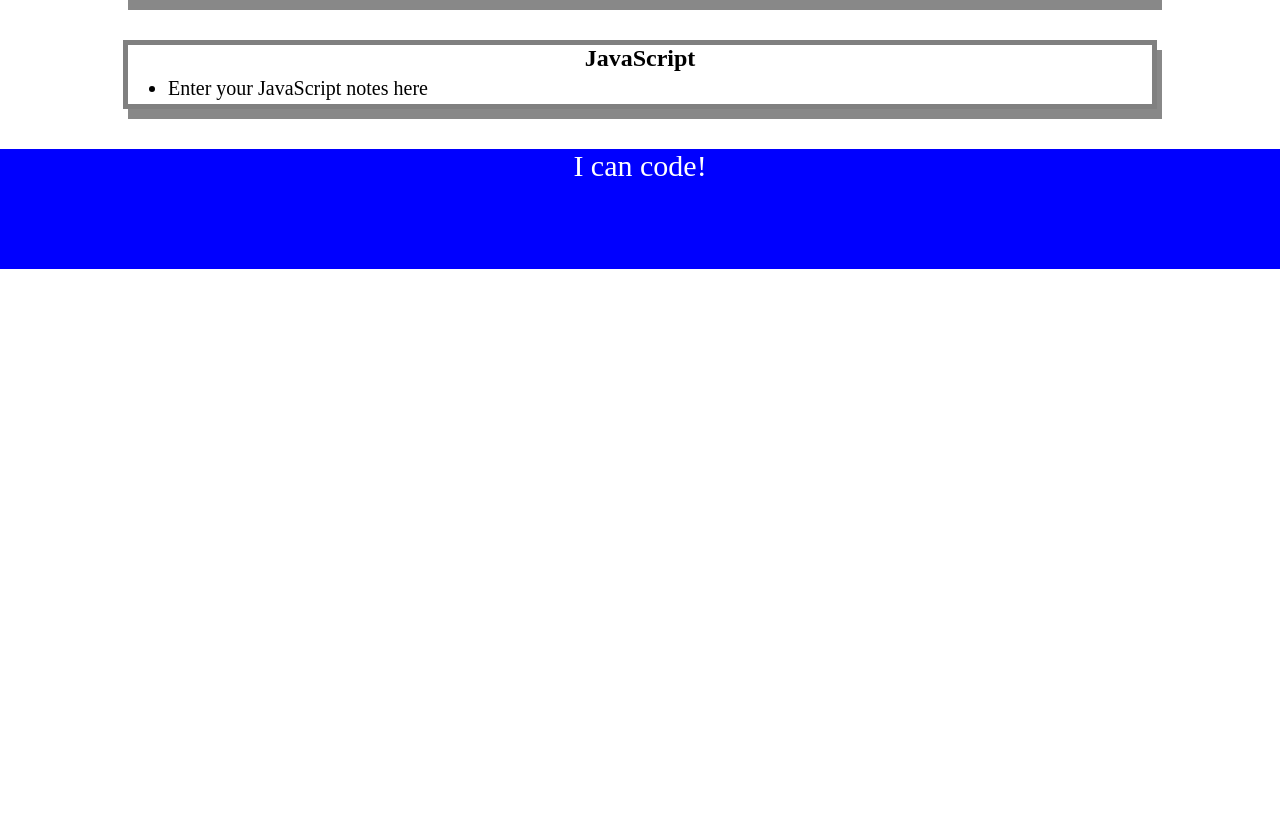
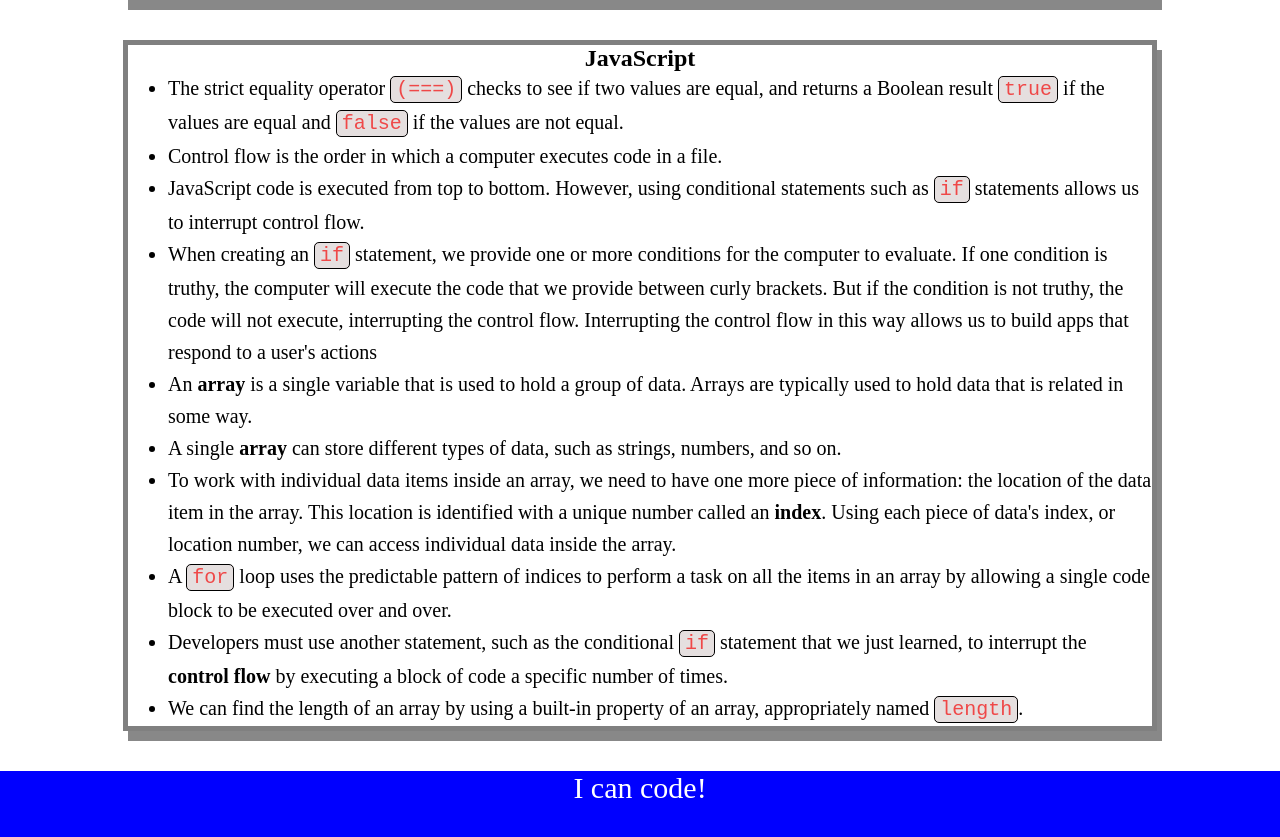
Before and after one commit to Constantin-E-T/prework-study-guide, a plain HTML site: page index.html in a window 1280 px wide. Shown: the part 1127-1964 px from the top of the page. Before the commit the page ends 1396 px from the top, so only its background shows below. Drawn offline with Linux system fonts and the light colour scheme; a script that the page names is missing.

Commit message:
Added new notes in JS section

```diff
--- a/index.html
+++ b/index.html
@@ -11,8 +11,8 @@
     <header id="header">
       <h1>Prework Study Guide</h1>
       <img
-      src="./assets/bowtie-cat.png"
-      alt="Profile image of cat wearing a bow tie."
+        src="./assets/bowtie-cat.png"
+        alt="Profile image of cat wearing a bow tie."
       />
       <h2>✨ Open the Console to See What's Happening ✨</h2>
     </header>
@@ -21,13 +21,24 @@
         <h2>HTML</h2>
 
         <ul>
-          <li>The <code>head</code> element contains information about the webpage.</li>
-          <li>The <code>body</code> element represents the visible content shown to the user.</li>
+          <li>
+            The <code>head</code> element contains information about the
+            webpage.
+          </li>
+          <li>
+            The <code>body</code> element represents the visible content shown
+            to the user.
+          </li>
           <li><code>HTML</code> stands for Hyper Text Markup Language</li>
           <li><code>HTML</code> describes the structure of a Web page</li>
           <li><code>HTML</code> consists of a series of elements</li>
-          <li><code>HTML</code> elements tell the browser how to display the content</li>
-          <li><code>HTML</code> elements label pieces of content such as "this is a heading", "this is a paragraph", "this is a link", etc.
+          <li>
+            <code>HTML</code> elements tell the browser how to display the
+            content
+          </li>
+          <li>
+            <code>HTML</code> elements label pieces of content such as "this is
+            a heading", "this is a paragraph", "this is a link", etc.
           </li>
         </ul>
       </section>
@@ -36,30 +47,56 @@
         <h2>CSS</h2>
 
         <ul>
-          <li>A <code>margin</code> : indicates how much space we want around the outside of an element.</li>
-          <li>A <code>padding</code> : indicates how much space we want around the content inside an element.</li>
-          <li>A <code>border</code> : A shorthand property for border-width, border-style and border-color</li>
+          <li>
+            A <code>margin</code> : indicates how much space we want around the
+            outside of an element.
+          </li>
+          <li>
+            A <code>padding</code> : indicates how much space we want around the
+            content inside an element.
+          </li>
+          <li>
+            A <code>border</code> : A shorthand property for border-width,
+            border-style and border-color
+          </li>
           <li>A <code>color</code> : Sets the color of text</li>
           <li>A <code>line-height</code> : Sets the line height</li>
         </ul>
       </section>
-
 
       <section class="card" id="git-section">
         <h2>Git</h2>
 
         <ul>
           <li>Prepared new branch steps: ↴</li>
-          <li><code>git --version</code> : show you what git version are you using</li>
-          <li><code>git status</code> : checks what branch we are currently on</li>
+          <li>
+            <code>git --version</code> : show you what git version are you using
+          </li>
+          <li>
+            <code>git status</code> : checks what branch we are currently on
+          </li>
           <li><code>git checkout main</code> : switch to the main branch</li>
-          <li><code>git pull origin main</code> : pull down the latest main branch</li>
-          <li><code>git checkout -b 'branch-name'</code> : creates a new branch and switches to it</li>
-          <li><code>git status</code> : checks what branch we are currently on</li>
+          <li>
+            <code>git pull origin main</code> : pull down the latest main branch
+          </li>
+          <li>
+            <code>git checkout -b 'branch-name'</code> : creates a new branch
+            and switches to it
+          </li>
+          <li>
+            <code>git status</code> : checks what branch we are currently on
+          </li>
 
           <li>Push the new branch steps: ↴</li>
-          <li><code>git add -A</code> : We use the add -A command to commit all files in the working branch.</li>
-          <li><code>git commit -m 'your message'</code> : We use the -m flag to associate a message with our commit. Commit messages should be short descriptive messages of the changes implemented</li>
+          <li>
+            <code>git add -A</code> : We use the add -A command to commit all
+            files in the working branch.
+          </li>
+          <li>
+            <code>git commit -m 'your message'</code> : We use the -m flag to
+            associate a message with our commit. Commit messages should be short
+            descriptive messages of the changes implemented
+          </li>
         </ul>
       </section>
 
@@ -67,7 +104,47 @@
         <h2>JavaScript</h2>
 
         <ul>
-          <li>Enter your JavaScript notes here</li>
+          <li>
+            The strict equality operator <code>(===)</code> checks to see if two
+            values are equal, and returns a Boolean result <code>true</code> if
+            the values are equal and <code>false</code> if the values are not
+            equal.
+          </li>
+          <li>
+            Control flow is the order in which a computer executes code in a file.
+          </li>
+          <li>
+            JavaScript code is executed from top to bottom. However, using
+            conditional statements such as <code>if</code> statements allows us to
+            interrupt control flow.
+          </li>
+          <li>
+            When creating an <code>if</code> statement, we provide one or more
+            conditions for the computer to evaluate. If one condition is truthy,
+            the computer will execute the code that we provide between curly
+            brackets. But if the condition is not truthy, the code will not
+            execute, interrupting the control flow. Interrupting the control flow
+            in this way allows us to build apps that respond to a user's actions
+          </li>
+          <li>
+            An <b>array</b> is a single variable that is used to hold a group of data.
+            Arrays are typically used to hold data that is related in some way.
+          </li>
+          <li>
+            A single <b>array</b> can store different types of data, such as strings, numbers, and so on.
+          </li>
+          <li>
+            To work with individual data items inside an array, we need to have one more piece of information: the location of the data item in the array. This location is identified with a unique number called an <b>index</b>. Using each piece of data's index, or location number, we can access individual data inside the array.
+          </li>
+          <li>
+            A <code>for</code> loop uses the predictable pattern of indices to perform a task on all the items in an array by allowing a single code block to be executed over and over.
+          </li>
+          <li>
+            Developers must use another statement, such as the conditional <code>if</code> statement that we just learned, to interrupt the <b>control flow</b> by executing a block of code a specific number of times.
+          </li>
+          <li>
+            We can find the length of an array by using a built-in property of an array, appropriately named <code>length</code>.
+          </li>
         </ul>
       </section>
     </main>
@@ -77,4 +154,4 @@
     </footer>
     <script src="./assets/script.js"></script>
   </body>
-  </html>
+</html>
```
